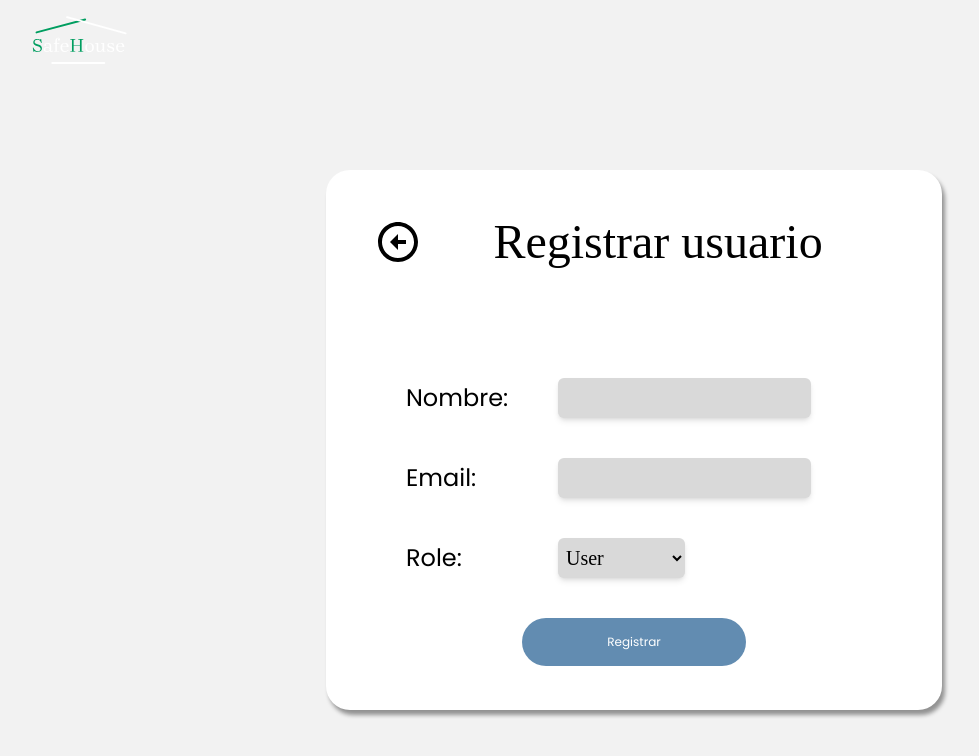
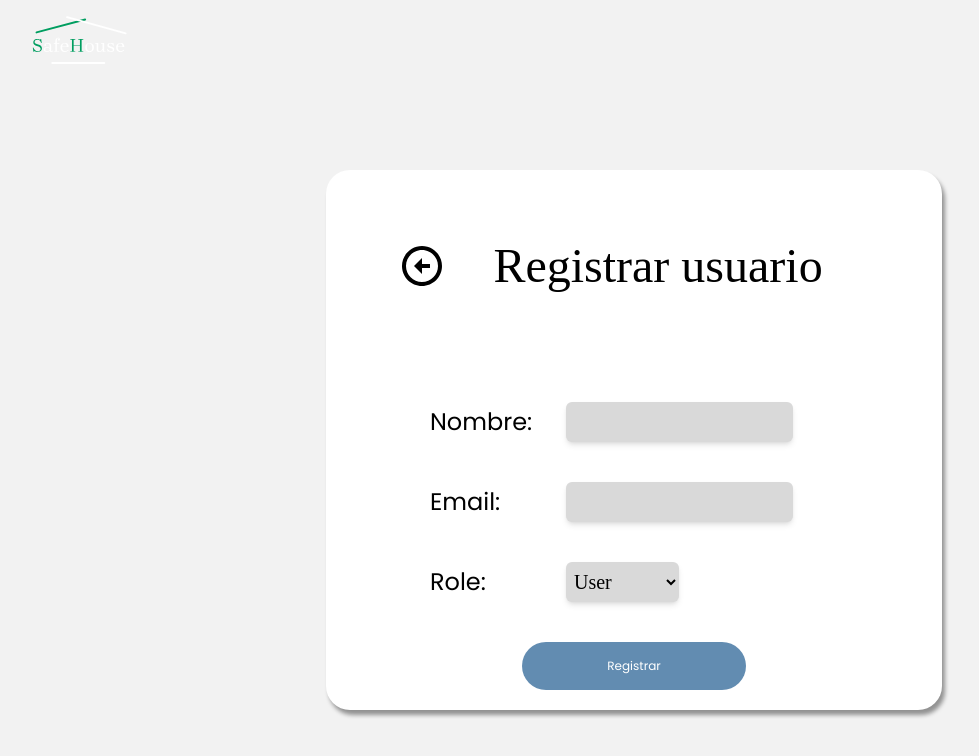
Before and after one commit to Fabio-Alfredo/deploy_definit, a React (Vite) app in the folder safeHouse-frontEnd/: page / in a window 1280 px wide. Shown: the top 756 px of the page, without its empty margins (6-985 px from the left). Built offline with nearby package versions, Linux system fonts and the light colour scheme; a web font is replaced by a local one.

Commit message:
add: responsive desig

```diff
--- a/safeHouse-frontEnd/src/page/ResiterPage.jsx
+++ b/safeHouse-frontEnd/src/page/ResiterPage.jsx
@@ -10,7 +10,7 @@ const ResiterPage = () => {
                 <img className='sm:p-2 pt-5 scale-75 ml-3 ' src={logo} />
             </header>
             <div className='flex items-center justify-center w-full bg-color-primary px-6 h-[90vh]'>
-                <div className=' w-full p-8 shadow-2xl rounded-3xl bg-white sm:h-3/4 sm:w-1/2' > {/* query */}
+                <div className=' w-full p-8 shadow-2xl rounded-3xl bg-white xl:h-3/4 xl:p-14 lg:w-1/2' > {/* query */}
                     <Navigation title={"Registrar usuario"} />
                     <Input name={"Name"} label={"Nombre:"} type={"text"} />
                     <Input name={"Email"} label={"Email:"} type={"email"}/>
```
